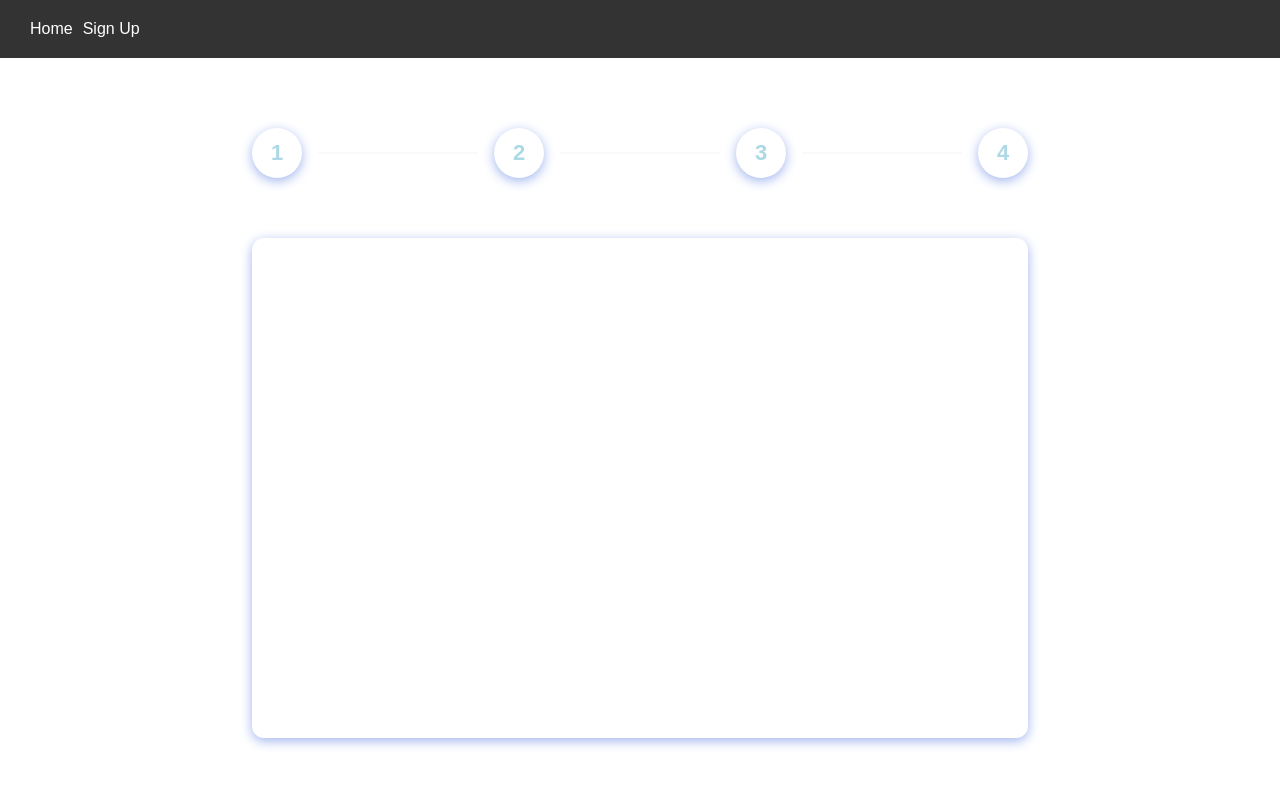
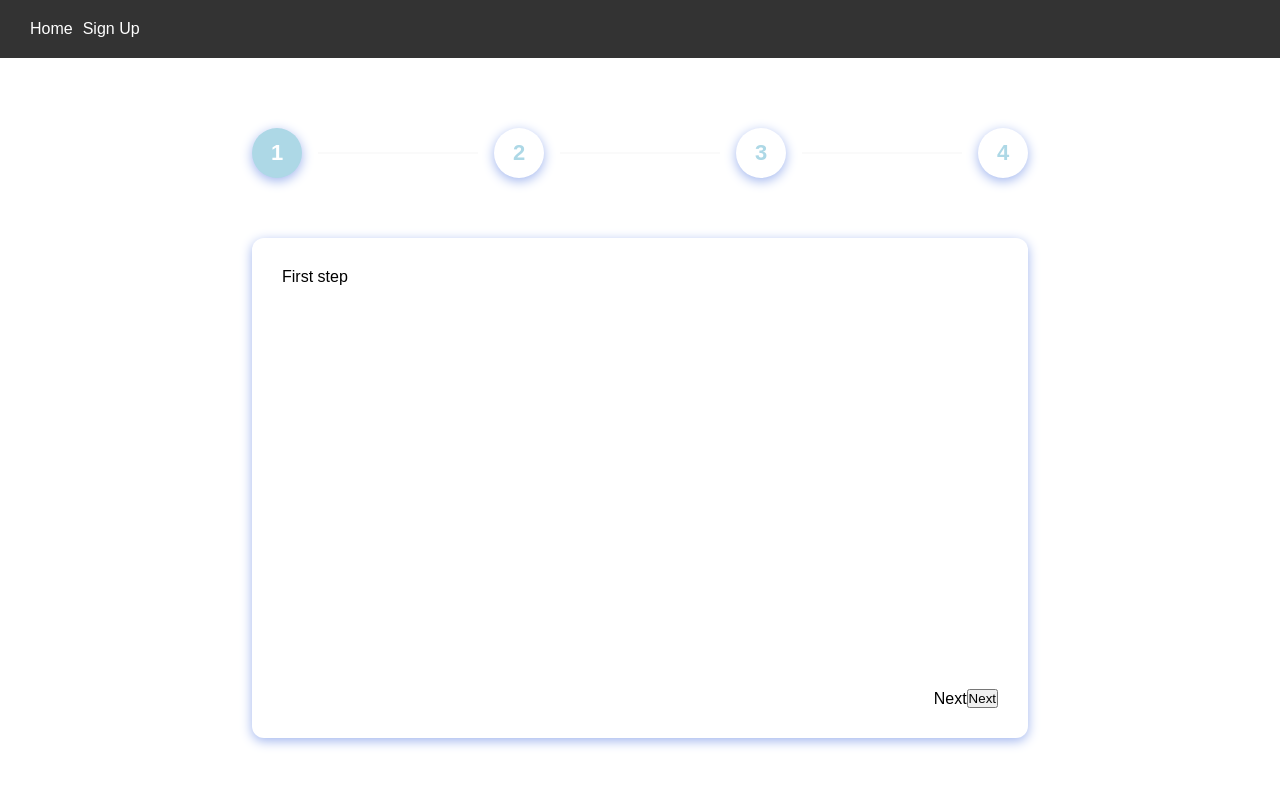
Before and after one commit to Zyar3k/step_indicator_react, a React (Create React App) app: page /signup/step1 in a window 1280 px wide. Shown: the top 786 px of the page. Built offline with nearby package versions, Linux system fonts and the light colour scheme.

Commit message:
Add buttons

```diff
--- a/src/App.css
+++ b/src/App.css
@@ -104,3 +104,19 @@ nav a {
   background: lightblue;
   color: #fff;
 }
+
+/* Button Container Styles */
+
+.btnContainer {
+  width: 100%;
+  display: flex;
+  justify-content: flex-end;
+  align-items: center;
+}
+
+.btnContainer a {
+  text-decoration: none;
+  display: inline-block;
+  margin-left: 10px;
+  color: #000;
+}
--- a/src/App.js
+++ b/src/App.js
@@ -13,7 +13,7 @@ function App() {
       <Route exact path='/'>
         <h2 className='homeTitle'>Home</h2>
       </Route>
-      <Route exact to='/signup/:step' component={Signup} />
+      <Route exact path='/signup/:step' component={Signup} />
     </Router>
   );
 }
--- a/src/components/Signup.js
+++ b/src/components/Signup.js
@@ -1,23 +1,42 @@
-import { Route, Link } from "react-router-dom";
+import { Route, Link, useHistory } from "react-router-dom";
 import StepIndicator from "./StepIndicator";
 
 const Signup = () => {
+  const history = useHistory();
+  const handleNextStep = () => {
+    history.push("/signup/step2");
+  };
   return (
     <div className='signup'>
       <div className='mainContainer'>
         <StepIndicator />
         <div className='output'>
-          <Route exact path='signup/step1'>
+          <Route exact path='/signup/step1'>
             First step
+            <div className='btnContainer'>
+              <Link to='/signup/step2'>Next</Link>
+              <button onClick={handleNextStep}>Next</button>
+            </div>
           </Route>
-          <Route exact path='signup/step2'>
+          <Route exact path='/signup/step2'>
             Second step
+            <div className='btnContainer'>
+              <Link to='/signup/step1'>Back</Link>
+              <Link to='/signup/step3'>Next</Link>
+            </div>
           </Route>
-          <Route exact path='signup/step3'>
+          <Route exact path='/signup/step3'>
             Third step
+            <div className='btnContainer'>
+              <Link to='/signup/step2'>Back</Link>
+              <Link to='/signup/step4'>Next</Link>
+            </div>
           </Route>
-          <Route exact path='signup/step4'>
+          <Route exact path='/signup/step4'>
             Fourth step
+            <div className='btnContainer'>
+              <Link to='/signup/step3'>Back</Link>
+            </div>
           </Route>
         </div>
       </div>
--- a/src/components/StepIndicator.js
+++ b/src/components/StepIndicator.js
@@ -3,23 +3,27 @@ import { Route, NavLink } from "react-router-dom";
 const StepIndicator = () => {
   const steps = [
     {
-      path: "/step1",
+      path: "/signup/step1",
     },
     {
-      path: "/step2",
+      path: "/signup/step2",
     },
     {
-      path: "/step3",
+      path: "/signup/step3",
     },
     {
-      path: "/step4",
+      path: "/signup/step4",
     },
   ];
+  const handleStop = (e) => {
+    e.preventDefault();
+  };
   return (
     <div className='stepIndicator'>
       {steps.map((step, index) => (
         <>
           <NavLink
+            onClick={handleStop}
             exact
             activeClassName='activeLink'
             key={index}
```
Also changed, not shown: 1 other file (tests, documents, lock files or other folders).
